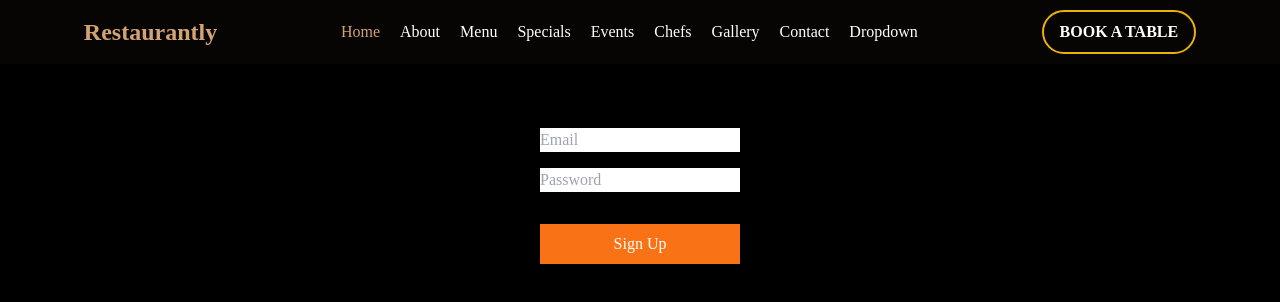
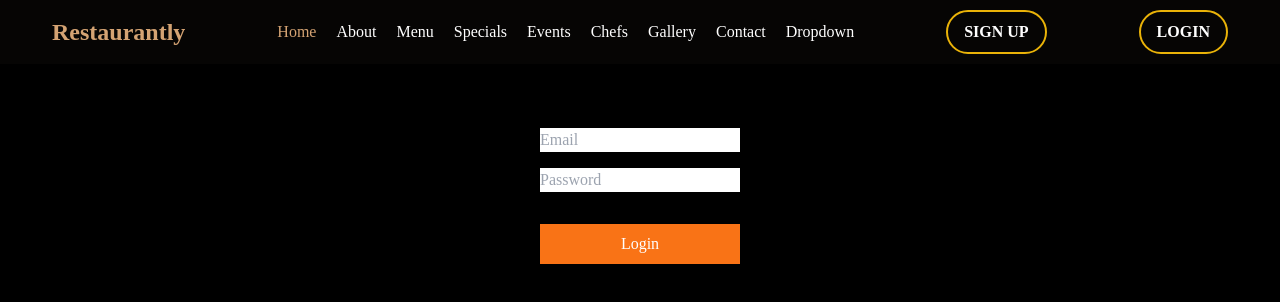
Before and after one commit to mekbalidris/Restaurantly, a React (Vite) app: page /login in a window 1280 px wide. Shown: the top 302 px of the page. Built offline with nearby package versions, Linux system fonts and the light colour scheme.

Commit message:
"when logout it changes the view of the nav bar from book-table to signup -login -still need to implement it for everything in the next commit"

```diff
--- a/src/pages/Login-Signup/Login.jsx
+++ b/src/pages/Login-Signup/Login.jsx
@@ -20,7 +20,7 @@ export default function Signup() {
         e.preventDefault();
 
         try {
-            const response = await axios.post("http://127.0.0.1:8000/api/signup", formData);
+            const response = await axios.post("http://127.0.0.1:8000/api/login", formData);
 
             // Store the token in localStorage
             localStorage.setItem("accessToken", response.data.access_token);
@@ -69,7 +69,7 @@ export default function Signup() {
                     type="submit"
                     className="bg-orange-500 text-white px-4 py-2 mt-4 hover:bg-orange-600"
                 >
-                    Sign Up
+                    Login
                 </button>
             </form>
         </div>
--- a/src/pages/Login-Signup/Signup.jsx
+++ b/src/pages/Login-Signup/Signup.jsx
@@ -1,5 +1,6 @@
 import { useState } from "react";
 import axios from "axios";
+import { useNavigate } from "react-router-dom";
 
 export default function Signup() {
     const [formData, setFormData] = useState({
@@ -16,6 +17,8 @@ export default function Signup() {
         setFormData({ ...formData, [name]: value });
     };
 
+    const navigate = useNavigate();
+
     const handleSubmit = async (e) => {
         e.preventDefault();
 
@@ -30,6 +33,8 @@ export default function Signup() {
                 password_confirmation: "",
             });
             setError({});
+
+            navigate("/");
         } catch (error) {
             console.error("Error during registration:", error.response?.data);
             setError(error.response?.data.errors || {});
--- a/src/pages/Nav.jsx
+++ b/src/pages/Nav.jsx
@@ -6,6 +6,7 @@ export default function Nav() {
     const [isScrolled, setIsScrolled] = useState(false);
     const [activePage, setActivePage] = useState("home");
     const [teleporting, setTeleporting] = useState(false);
+    const [isAuthenticated, setIsAuthenticated] = useState(false);
 
     const handlePosition = (sectionId) => {
         const section = document.getElementById(sectionId);
@@ -47,6 +48,9 @@ export default function Nav() {
     };
 
     useEffect(() => {
+        const token = localStorage.getItem("accessToken");
+        setIsAuthenticated(!!token);
+
         window.addEventListener('scroll', handleNavScroll);
         window.addEventListener('scroll', handlePageScroll);
         window.addEventListener('resize', handleResize);
@@ -57,7 +61,14 @@ export default function Nav() {
             window.removeEventListener('scroll', handlePageScroll);
             window.removeEventListener('resize', handleResize);
         };
-    },);
+    }, []);
+
+
+    const handleLogout = () => {
+        localStorage.removeItem("accessToken");
+        setIsAuthenticated(false);
+        window.location.reload();
+    };
 
 
     return (
@@ -81,12 +92,31 @@ export default function Nav() {
                     </ul>
                 </Link>
 
-                <Link
-                to={localStorage.getItem("accessToken") ? "/book-table" : "/accessaccount"}>
-                <div className="buttons hover:bg-opacity-100 hover:text-black">
-                    BOOK A TABLE
-                </div>
-                </Link>
+                {isAuthenticated ? (
+                    <>
+                      <Link to="/book-table">
+                        <div className="buttons hover:bg-opacity-100 hover:text-black">
+                          BOOK A TABLE
+                        </div>
+                      </Link>
+                      <div className="buttons hover:bg-opacity-100 hover:text-black" onClick={handleLogout}>
+                        LOG OUT
+                      </div>
+                    </>
+                  ) : (
+                    <>
+                      <Link to="/signup">
+                        <div className="buttons hover:bg-opacity-100 hover:text-black">
+                          SIGN UP
+                        </div>
+                      </Link>
+                      <Link to="/login">
+                        <div className="buttons hover:bg-opacity-100 hover:text-black">
+                          LOGIN
+                        </div>
+                      </Link>
+                    </>
+                  )}
 
                 </>
             )}
```
